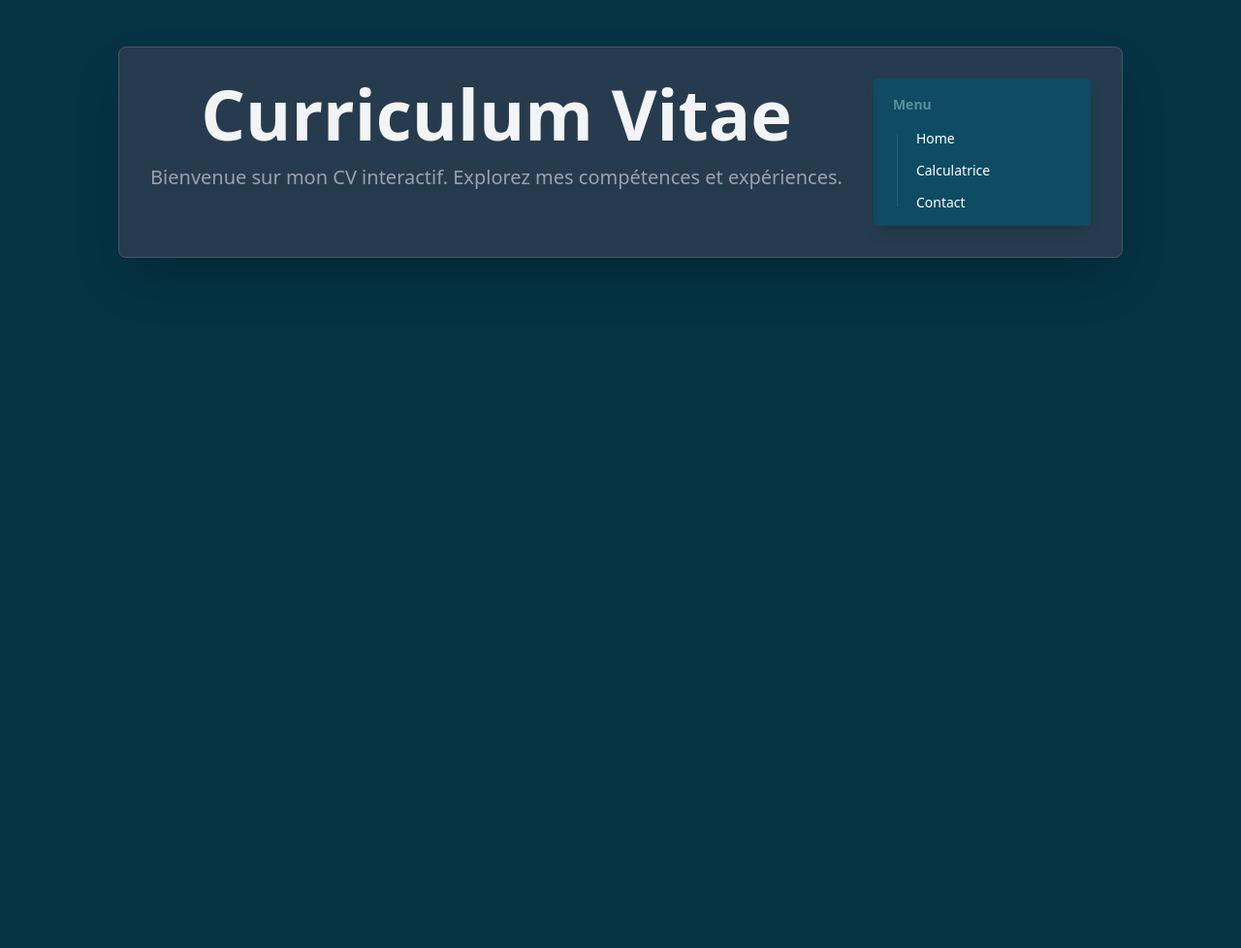
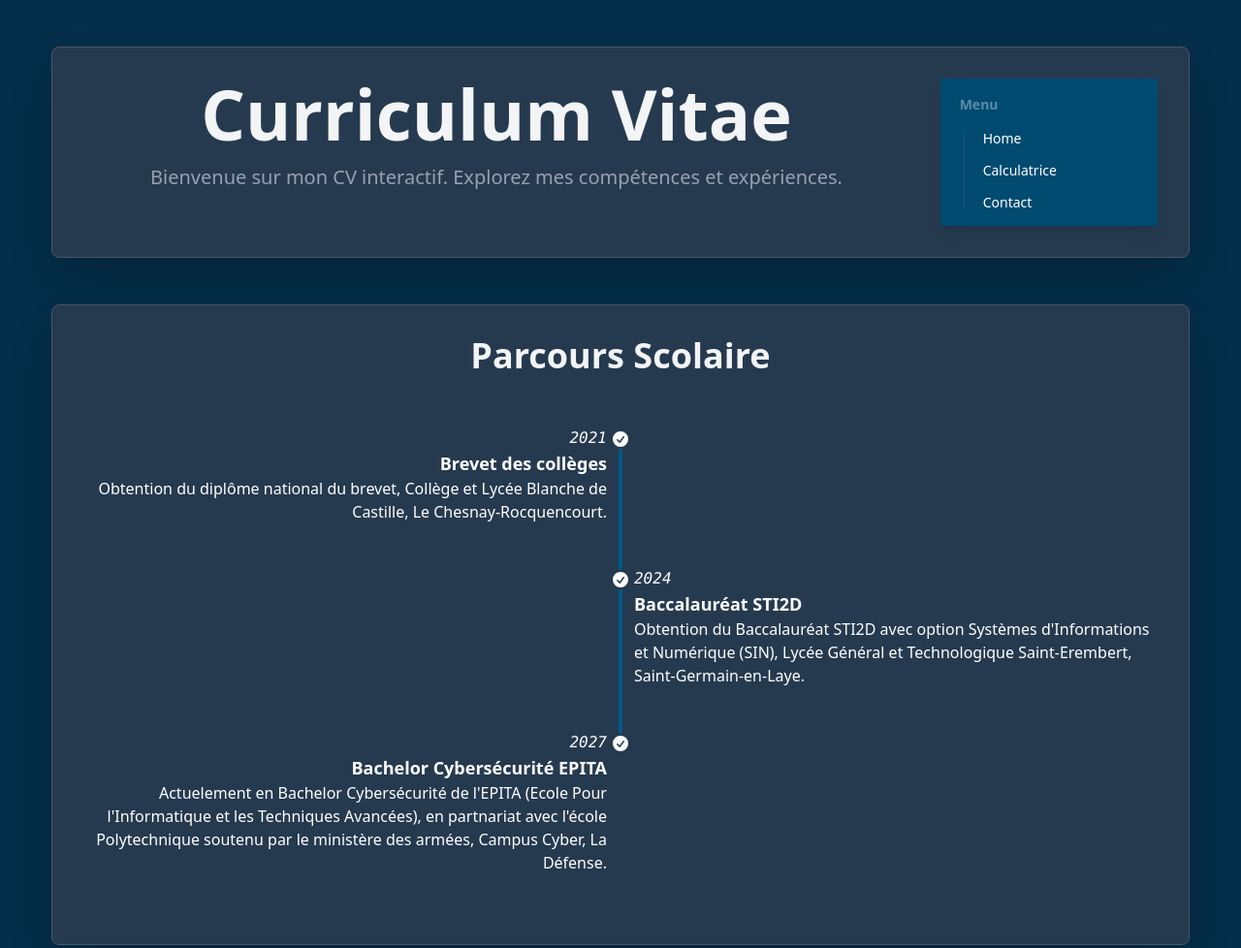
Before and after one commit to 8Myr/GabrielP, a website: page src/index.html in a window 1280 px wide. Shown: the top 978 px of the page at 97% size. Before the commit the page ends 800 px from the top, so only its background shows below. Drawn offline with Linux system fonts and the light colour scheme.

Commit message:
Page d'accueil du site presque terminée

```diff
--- a/src/css/input.css
+++ b/src/css/input.css
@@ -8,32 +8,32 @@
     default: true;
     prefersdark: true;
     color-scheme: "dark";
-    --color-base-100: oklch(30% 0.056 229.695);
-    --color-base-200: oklch(39% 0.07 227.392);
-    --color-base-300: oklch(45% 0.085 224.283);
-    --color-base-content: oklch(95% 0.045 203.388);
-    --color-primary: oklch(87% 0 0);
-    --color-primary-content: oklch(14% 0 0);
-    --color-secondary: oklch(87% 0.169 91.605);
-    --color-secondary-content: oklch(27% 0.077 45.635);
-    --color-accent: oklch(90% 0.182 98.111);
-    --color-accent-content: oklch(28% 0.066 53.813);
-    --color-neutral: oklch(60% 0.126 221.723);
-    --color-neutral-content: oklch(98% 0.019 200.873);
-    --color-info: oklch(58% 0.158 241.966);
-    --color-info-content: oklch(97% 0.013 236.62);
-    --color-success: oklch(60% 0.118 184.704);
-    --color-success-content: oklch(98% 0.014 180.72);
-    --color-warning: oklch(68% 0.162 75.834);
-    --color-warning-content: oklch(98% 0.026 102.212);
-    --color-error: oklch(58% 0.253 17.585);
-    --color-error-content: oklch(96% 0.015 12.422);
-    --radius-selector: 2rem;
-    --radius-field: 0rem;
-    --radius-box: 0.25rem;
+    --color-base-100: oklch(29% 0.066 243.157);
+    --color-base-200: oklch(39% 0.09 240.876);
+    --color-base-300: oklch(44% 0.11 240.79);
+    --color-base-content: oklch(95% 0.026 236.824);
+    --color-primary: oklch(74% 0.238 322.16);
+    --color-primary-content: oklch(29% 0.136 325.661);
+    --color-secondary: oklch(71% 0.202 349.761);
+    --color-secondary-content: oklch(28% 0.109 3.907);
+    --color-accent: oklch(70% 0.022 261.325);
+    --color-accent-content: oklch(13% 0.028 261.692);
+    --color-neutral: oklch(39% 0.09 240.876);
+    --color-neutral-content: oklch(97% 0.013 236.62);
+    --color-info: oklch(54% 0.245 262.881);
+    --color-info-content: oklch(97% 0.014 254.604);
+    --color-success: oklch(64% 0.2 131.684);
+    --color-success-content: oklch(98% 0.031 120.757);
+    --color-warning: oklch(64% 0.222 41.116);
+    --color-warning-content: oklch(98% 0.016 73.684);
+    --color-error: oklch(59% 0.249 0.584);
+    --color-error-content: oklch(97% 0.014 343.198);
+    --radius-selector: 1rem;
+    --radius-field: 2rem;
+    --radius-box: 0rem;
     --size-selector: 0.25rem;
     --size-field: 0.25rem;
-    --border: 1px;
+    --border: 1.5px;
     --depth: 1;
-    --noise: 0;
+    --noise: 1;
 }
--- a/src/index.html
+++ b/src/index.html
@@ -7,9 +7,10 @@
     <link rel="stylesheet" href="./css/output.css">
 </head>
 
-<body class="flex items-center justify-center bg-gradient-to-br text-white">
+<body class="flex flex-col items-center justify-center bg-gradient-to-br text-white">
+    <!-- Première section -->
     <div
-        class="flex items-start space-x-8 bg-gray-700/70 backdrop-blur-md p-8 rounded-lg shadow-2xl border border-gray-600 mt-8 sm:mt-12">
+        class="flex items-start space-x-8 bg-gray-700/70 backdrop-blur-md p-8 rounded-lg shadow-2xl border border-gray-600 mt-8 sm:mt-12 w-11/12">
         <!-- Contenu principal -->
         <div class="flex-1">
             <h1 class="text-4xl sm:text-5xl md:text-6xl lg:text-7xl font-extrabold text-center text-gray-100">
@@ -25,13 +26,86 @@
             <li>
                 <h2 class="menu-title">Menu</h2>
                 <ul>
-                    <li><a href="#">Home</a></li>
+                    <li><a href="./index.html">Home</a></li>
                     <li><a href="#">Calculatrice</a></li>
                     <li><a href="#">Contact</a></li>
                 </ul>
             </li>
         </ul>
     </div>
+
+    <!-- Deuxième section -->
+    <div
+        class="flex flex-col items-center bg-gray-700/70 backdrop-blur-md p-8 rounded-lg shadow-2xl border border-gray-600 mt-8 sm:mt-12 w-11/12">
+        <!-- Titre centré en haut -->
+        <div class="flex justify-center mb-6">
+            <h2 class="text-3xl sm:text-4xl font-bold text-gray-100">
+                Parcours Scolaire
+            </h2>
+        </div>
+
+        <!-- Timeline -->
+        <br>
+        <ul class="timeline timeline-snap-icon max-md:timeline-compact timeline-vertical">
+            <li>
+                <div class="timeline-middle">
+                    <svg xmlns="http://www.w3.org/2000/svg" viewBox="0 0 20 20" fill="currentColor" class="h-5 w-5">
+                        <path fill-rule="evenodd"
+                            d="M10 18a8 8 0 100-16 8 8 0 000 16zm3.857-9.809a.75.75 0 00-1.214-.882l-3.483 4.79-1.88-1.88a.75.75 0 10-1.06 1.061l2.5 2.5a.75.75 0 001.137-.089l4-5.5z"
+                            clip-rule="evenodd" />
+                    </svg>
+                </div>
+                <div class="timeline-start mb-10 md:text-end">
+                    <time class="font-mono italic">2021</time>
+                    <div class="text-lg font-black">Brevet des collèges</div>
+                    Obtention du diplôme national du brevet, Collège et Lycée Blanche de Castille, Le
+                    Chesnay-Rocquencourt.
+                </div>
+                <hr />
+            </li>
+            <li>
+                <hr />
+                <div class="timeline-middle">
+                    <svg xmlns="http://www.w3.org/2000/svg" viewBox="0 0 20 20" fill="currentColor" class="h-5 w-5">
+                        <path fill-rule="evenodd"
+                            d="M10 18a8 8 0 100-16 8 8 0 000 16zm3.857-9.809a.75.75 0 00-1.214-.882l-3.483 4.79-1.88-1.88a.75.75 0 10-1.06 1.061l2.5 2.5a.75.75 0 001.137-.089l4-5.5z"
+                            clip-rule="evenodd" />
+                    </svg>
+                </div>
+                <div class="timeline-end md:mb-10">
+                    <time class="font-mono italic">2024</time>
+                    <div class="text-lg font-black">Baccalauréat STI2D</div>
+                    Obtention du Baccalauréat STI2D avec option Systèmes d'Informations et Numérique (SIN), Lycée
+                    Général et Technologique Saint-Erembert, Saint-Germain-en-Laye.
+                </div>
+                <hr />
+            </li>
+            <li>
+                <hr />
+                <div class="timeline-middle">
+                    <svg xmlns="http://www.w3.org/2000/svg" viewBox="0 0 20 20" fill="currentColor" class="h-5 w-5">
+                        <path fill-rule="evenodd"
+                            d="M10 18a8 8 0 100-16 8 8 0 000 16zm3.857-9.809a.75.75 0 00-1.214-.882l-3.483 4.79-1.88-1.88a.75.75 0 10-1.06 1.061l2.5 2.5a.75.75 0 001.137-.089l4-5.5z"
+                            clip-rule="evenodd" />
+                    </svg>
+                </div>
+                <div class="timeline-start mb-10 md:text-end">
+                    <time class="font-mono italic">2027</time>
+                    <div class="text-lg font-black">Bachelor Cybersécurité EPITA</div>
+                    Actuelement en Bachelor Cybersécurité de l'EPITA (Ecole Pour l'Informatique et les Techniques
+                    Avancées), en partnariat avec l'école Polytechnique soutenu par le ministère des armées, Campus
+                    Cyber, La Défense.
+                </div>
+            </li>
+    </div>
+    <div
+        class="flex flex-col items-center bg-gray-700/70 backdrop-blur-md p-8 rounded-lg shadow-2xl border border-gray-600 mt-8 sm:mt-12 w-11/12">
+        <!-- Titre centré en haut -->
+        <div class="mockup-code w-full">
+            <pre data-prefix="$"><code>ls CodingSkills/ </code></pre>
+            <pre data-prefix="$"><code>Python/     Shell/     HTML5/     CSS/     Javascript/     C/</code></pre>
+        </div>
+    </div>
 </body>
 
 </html>
```
Also changed, not shown: src/css/output.css.
